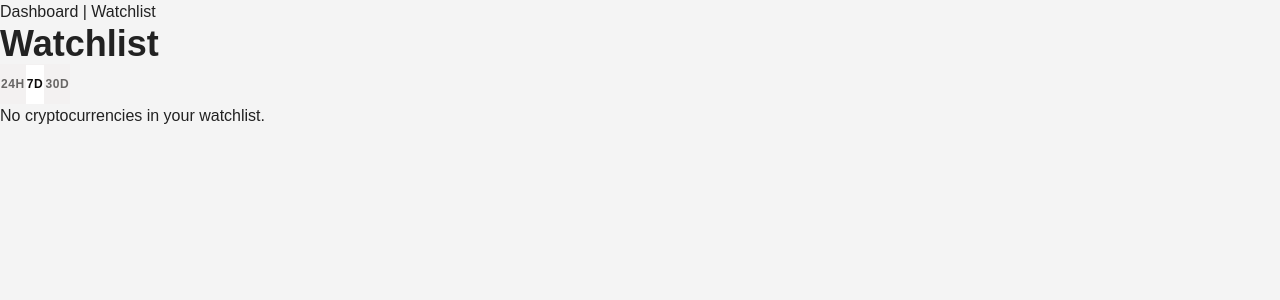
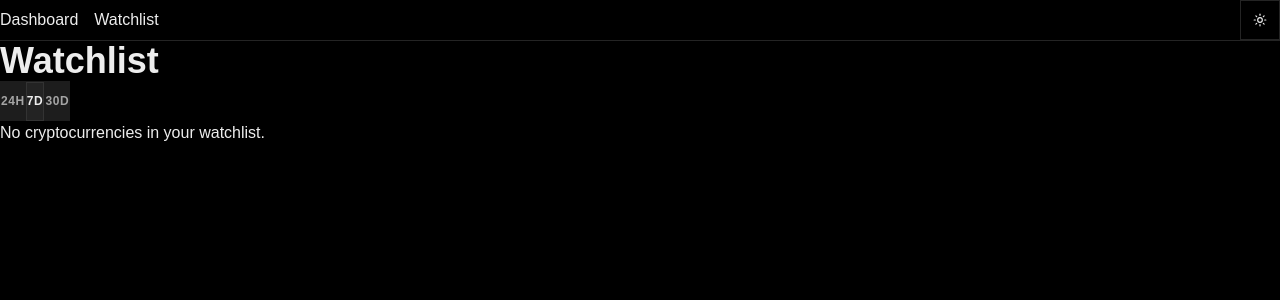
Before and after one commit to SplitFIN-ops/web_projekti, a React (Vite) app: page /watchlist in a window 1280 px wide. Shown: the top 300 px of the page. Built offline with nearby package versions, Linux system fonts and the light colour scheme.

Commit message:
Darkmode vaihtoehto lisätty

```diff
--- a/src/components/Navbar.jsx
+++ b/src/components/Navbar.jsx
@@ -1,11 +1,64 @@
 import { Link } from "react-router-dom";
+import { useState } from "react";
+
+import { Button } from "@/components/ui/button";
+import { Moon, Sun } from "lucide-react";
 
 function Navbar() {
+  const [darkMode, setDarkMode] = useState(() => {
+  const savedTheme = localStorage.getItem("theme");
+
+  if (savedTheme === "light") {
+  document.documentElement.classList.remove("dark");
+} else {
+  document.documentElement.classList.add("dark");
+}
+
+  return savedTheme ? savedTheme === "dark" : true;
+});
+
+  function toggleDarkMode() {
+    const isDark =
+      document.documentElement.classList.contains(
+        "dark"
+      );
+
+    if (isDark) {
+      document.documentElement.classList.remove(
+        "dark"
+      );
+      localStorage.setItem("theme", "light");
+    } else {
+      document.documentElement.classList.add(
+        "dark"
+      );
+      localStorage.setItem("theme", "dark");
+    }
+
+    setDarkMode(!isDark);
+  }
+
   return (
-    <nav>
-      <Link to="/">Dashboard</Link>
-      {" | "}
-      <Link to="/watchlist">Watchlist</Link>
+    <nav className="flex items-center justify-between p-4 border-b">
+      <div className="flex gap-4">
+        <Link to="/">Dashboard</Link>
+
+        <Link to="/watchlist">
+          Watchlist
+        </Link>
+      </div>
+
+      <Button
+        variant="outline"
+        size="icon"
+        onClick={toggleDarkMode}
+      >
+        {darkMode ? (
+          <Sun className="h-4 w-4" />
+        ) : (
+          <Moon className="h-4 w-4" />
+        )}
+      </Button>
     </nav>
   );
 }
--- a/src/main.jsx
+++ b/src/main.jsx
@@ -5,6 +5,8 @@ import { RouterProvider } from "react-router-dom";
 import router from "./router";
 import "./styles/App.css";
 
+document.documentElement.classList.add("dark");
+
 createRoot(document.getElementById("root")).render(
   <StrictMode>
     <RouterProvider router={router} />
--- a/src/pages/Watchlist.jsx
+++ b/src/pages/Watchlist.jsx
@@ -37,8 +37,8 @@ function Watchlist() {
   );
 
   const largestMarketCap =
-    coins.length > 0
-      ? [...coins].sort(
+    visibleCoins.length > 0
+      ? [...visibleCoins].sort(
           (a, b) =>
             b.market_data.market_cap.usd -
             a.market_data.market_cap.usd
--- a/src/styles/App.css
+++ b/src/styles/App.css
@@ -12,127 +12,170 @@
   box-sizing: border-box;
 }
 
-body {
-  font-family: Arial, sans-serif;
-  background-color: #f4f4f4;
-  color: #222;
-}
-
 a {
   text-decoration: none;
   color: inherit;
 }
 
 :root {
-  --background: oklch(1 0 0);
-  --foreground: oklch(0.147 0.004 49.3);
+  --background: oklch(0.9850 0 0);
+  --foreground: oklch(0.2050 0 0);
   --card: oklch(1 0 0);
-  --card-foreground: oklch(0.147 0.004 49.3);
+  --card-foreground: oklch(0.2050 0 0);
   --popover: oklch(1 0 0);
-  --popover-foreground: oklch(0.147 0.004 49.3);
-  --primary: oklch(0.214 0.009 43.1);
-  --primary-foreground: oklch(0.986 0.002 67.8);
-  --secondary: oklch(0.96 0.002 17.2);
-  --secondary-foreground: oklch(0.214 0.009 43.1);
-  --muted: oklch(0.96 0.002 17.2);
-  --muted-foreground: oklch(0.547 0.021 43.1);
-  --accent: oklch(0.96 0.002 17.2);
-  --accent-foreground: oklch(0.214 0.009 43.1);
-  --destructive: oklch(0.577 0.245 27.325);
-  --border: oklch(0.922 0.005 34.3);
-  --input: oklch(0.922 0.005 34.3);
-  --ring: oklch(0.714 0.014 41.2);
-  --chart-1: oklch(0.868 0.007 39.5);
-  --chart-2: oklch(0.547 0.021 43.1);
-  --chart-3: oklch(0.438 0.017 39.3);
-  --chart-4: oklch(0.367 0.016 35.7);
-  --chart-5: oklch(0.268 0.011 36.5);
-  --radius: 0.625rem;
-  --sidebar: oklch(0.986 0.002 67.8);
-  --sidebar-foreground: oklch(0.147 0.004 49.3);
-  --sidebar-primary: oklch(0.214 0.009 43.1);
-  --sidebar-primary-foreground: oklch(0.986 0.002 67.8);
-  --sidebar-accent: oklch(0.96 0.002 17.2);
-  --sidebar-accent-foreground: oklch(0.214 0.009 43.1);
-  --sidebar-border: oklch(0.922 0.005 34.3);
-  --sidebar-ring: oklch(0.714 0.014 41.2);
+  --popover-foreground: oklch(0.2050 0 0);
+  --primary: oklch(0.4600 0.2200 266);
+  --primary-foreground: oklch(0.9850 0 0);
+  --secondary: oklch(0.9400 0 0);
+  --secondary-foreground: oklch(0.2500 0 0);
+  --muted: oklch(0.9700 0 0);
+  --muted-foreground: oklch(0.4400 0 0);
+  --accent: oklch(0.9200 0.0400 272);
+  --accent-foreground: oklch(0.2100 0.0600 268);
+  --destructive: oklch(0.6300 0.1900 23.0300);
+  --destructive-foreground: oklch(0.9850 0 0);
+  --border: oklch(0.9200 0 0);
+  --input: oklch(0.9400 0 0);
+  --ring: oklch(0.4600 0.2200 266);
+  --chart-1: oklch(0.9200 0.0400 272);
+  --chart-2: oklch(0.7500 0.1300 269);
+  --chart-3: oklch(0.4600 0.2200 266);
+  --chart-4: oklch(0.4200 0.1500 266);
+  --chart-5: oklch(0.2100 0.0600 268);
+  --sidebar: oklch(0.9850 0 0);
+  --sidebar-foreground: oklch(0.2050 0 0);
+  --sidebar-primary: oklch(0.4600 0.2200 266);
+  --sidebar-primary-foreground: oklch(0.9850 0 0);
+  --sidebar-accent: oklch(0.9200 0.0400 272);
+  --sidebar-accent-foreground: oklch(0.2100 0.0600 268);
+  --sidebar-border: oklch(0.9200 0 0);
+  --sidebar-ring: oklch(0.4600 0.2200 266);
+  --font-sans: Geist, sans-serif;
+  --font-serif: Noto Serif Georgian, ui-serif, serif;
+  --font-mono: Geist Mono, monospace;
+  --radius: 0.5rem;
+  --shadow-x: 0.25px;
+  --shadow-y: 1px;
+  --shadow-blur: 3px;
+  --shadow-spread: 0px;
+  --shadow-opacity: 0.15;
+  --shadow-color: oklch(0.2571 0.1161 272.24);
+  --shadow-2xs: 0.25px 1px 3px 0px hsl(236.5829 64.2250% 21.4383% / 0.07);
+  --shadow-xs: 0.25px 1px 3px 0px hsl(236.5829 64.2250% 21.4383% / 0.07);
+  --shadow-sm: 0.25px 1px 3px 0px hsl(236.5829 64.2250% 21.4383% / 0.15), 0.25px 1px 2px -1px hsl(236.5829 64.2250% 21.4383% / 0.15);
+  --shadow: 0.25px 1px 3px 0px hsl(236.5829 64.2250% 21.4383% / 0.15), 0.25px 1px 2px -1px hsl(236.5829 64.2250% 21.4383% / 0.15);
+  --shadow-md: 0.25px 1px 3px 0px hsl(236.5829 64.2250% 21.4383% / 0.15), 0.25px 2px 4px -1px hsl(236.5829 64.2250% 21.4383% / 0.15);
+  --shadow-lg: 0.25px 1px 3px 0px hsl(236.5829 64.2250% 21.4383% / 0.15), 0.25px 4px 6px -1px hsl(236.5829 64.2250% 21.4383% / 0.15);
+  --shadow-xl: 0.25px 1px 3px 0px hsl(236.5829 64.2250% 21.4383% / 0.15), 0.25px 8px 10px -1px hsl(236.5829 64.2250% 21.4383% / 0.15);
+  --shadow-2xl: 0.25px 1px 3px 0px hsl(236.5829 64.2250% 21.4383% / 0.38);
+  --tracking-normal: 0em;
+  --spacing: 0.25rem;
 }
 
 .dark {
-  --background: oklch(0.147 0.004 49.3);
-  --foreground: oklch(0.986 0.002 67.8);
-  --card: oklch(0.214 0.009 43.1);
-  --card-foreground: oklch(0.986 0.002 67.8);
-  --popover: oklch(0.214 0.009 43.1);
-  --popover-foreground: oklch(0.986 0.002 67.8);
-  --primary: oklch(0.922 0.005 34.3);
-  --primary-foreground: oklch(0.214 0.009 43.1);
-  --secondary: oklch(0.268 0.011 36.5);
-  --secondary-foreground: oklch(0.986 0.002 67.8);
-  --muted: oklch(0.268 0.011 36.5);
-  --muted-foreground: oklch(0.714 0.014 41.2);
-  --accent: oklch(0.268 0.011 36.5);
-  --accent-foreground: oklch(0.986 0.002 67.8);
-  --destructive: oklch(0.704 0.191 22.216);
-  --border: oklch(1 0 0 / 10%);
-  --input: oklch(1 0 0 / 15%);
-  --ring: oklch(0.547 0.021 43.1);
-  --chart-1: oklch(0.868 0.007 39.5);
-  --chart-2: oklch(0.547 0.021 43.1);
-  --chart-3: oklch(0.438 0.017 39.3);
-  --chart-4: oklch(0.367 0.016 35.7);
-  --chart-5: oklch(0.268 0.011 36.5);
-  --sidebar: oklch(0.214 0.009 43.1);
-  --sidebar-foreground: oklch(0.986 0.002 67.8);
-  --sidebar-primary: oklch(0.488 0.243 264.376);
-  --sidebar-primary-foreground: oklch(0.986 0.002 67.8);
-  --sidebar-accent: oklch(0.268 0.011 36.5);
-  --sidebar-accent-foreground: oklch(0.986 0.002 67.8);
-  --sidebar-border: oklch(1 0 0 / 10%);
-  --sidebar-ring: oklch(0.547 0.021 43.1);
+  --background: oklch(0 0 0);
+  --foreground: oklch(0.9460 0 0);
+  --card: oklch(0.1450 0 0);
+  --card-foreground: oklch(0.9460 0 0);
+  --popover: oklch(0.1450 0 0);
+  --popover-foreground: oklch(0.9460 0 0);
+  --primary: oklch(0.4600 0.2200 266);
+  --primary-foreground: oklch(0.9850 0 0);
+  --secondary: oklch(0.2500 0 0);
+  --secondary-foreground: oklch(0.9400 0 0);
+  --muted: oklch(0.2300 0 0);
+  --muted-foreground: oklch(0.7200 0 0);
+  --accent: oklch(0.3200 0 0);
+  --accent-foreground: oklch(0.9200 0.0400 272);
+  --destructive: oklch(0.6900 0.2000 23.9100);
+  --destructive-foreground: oklch(0.9850 0 0);
+  --border: oklch(0.2600 0 0);
+  --input: oklch(0.3200 0 0);
+  --ring: oklch(0.4600 0.2200 266);
+  --chart-1: oklch(0.2100 0.0600 268);
+  --chart-2: oklch(0.4200 0.1500 266);
+  --chart-3: oklch(0.4600 0.2200 266);
+  --chart-4: oklch(0.7500 0.1300 269);
+  --chart-5: oklch(0.9200 0.0400 272);
+  --sidebar: oklch(0 0 0);
+  --sidebar-foreground: oklch(0.9460 0 0);
+  --sidebar-primary: oklch(0.4600 0.2200 266);
+  --sidebar-primary-foreground: oklch(0.9850 0 0);
+  --sidebar-accent: oklch(0.3200 0 0);
+  --sidebar-accent-foreground: oklch(0.9200 0.0400 272);
+  --sidebar-border: oklch(0.2600 0 0);
+  --sidebar-ring: oklch(0.4600 0.2200 266);
+  --font-sans: Geist, sans-serif;
+  --font-serif: Noto Serif Georgian, ui-serif, serif;
+  --font-mono: Geist Mono, monospace;
+  --radius: 0.5rem;
+  --shadow-x: 0.25px;
+  --shadow-y: 1px;
+  --shadow-blur: 3px;
+  --shadow-spread: 0px;
+  --shadow-opacity: 0.15;
+  --shadow-color: oklch(0.2571 0.1161 272.24);
+  --shadow-2xs: 0.25px 1px 3px 0px hsl(236.5829 64.2250% 21.4383% / 0.07);
+  --shadow-xs: 0.25px 1px 3px 0px hsl(236.5829 64.2250% 21.4383% / 0.07);
+  --shadow-sm: 0.25px 1px 3px 0px hsl(236.5829 64.2250% 21.4383% / 0.15), 0.25px 1px 2px -1px hsl(236.5829 64.2250% 21.4383% / 0.15);
+  --shadow: 0.25px 1px 3px 0px hsl(236.5829 64.2250% 21.4383% / 0.15), 0.25px 1px 2px -1px hsl(236.5829 64.2250% 21.4383% / 0.15);
+  --shadow-md: 0.25px 1px 3px 0px hsl(236.5829 64.2250% 21.4383% / 0.15), 0.25px 2px 4px -1px hsl(236.5829 64.2250% 21.4383% / 0.15);
+  --shadow-lg: 0.25px 1px 3px 0px hsl(236.5829 64.2250% 21.4383% / 0.15), 0.25px 4px 6px -1px hsl(236.5829 64.2250% 21.4383% / 0.15);
+  --shadow-xl: 0.25px 1px 3px 0px hsl(236.5829 64.2250% 21.4383% / 0.15), 0.25px 8px 10px -1px hsl(236.5829 64.2250% 21.4383% / 0.15);
+  --shadow-2xl: 0.25px 1px 3px 0px hsl(236.5829 64.2250% 21.4383% / 0.38);
 }
 
 @theme inline {
-  --font-sans: 'Noto Sans Variable', sans-serif;
-  --font-heading: 'Playfair Display Variable', serif;
+  --color-background: var(--background);
+  --color-foreground: var(--foreground);
+  --color-card: var(--card);
+  --color-card-foreground: var(--card-foreground);
+  --color-popover: var(--popover);
+  --color-popover-foreground: var(--popover-foreground);
+  --color-primary: var(--primary);
+  --color-primary-foreground: var(--primary-foreground);
+  --color-secondary: var(--secondary);
+  --color-secondary-foreground: var(--secondary-foreground);
+  --color-muted: var(--muted);
+  --color-muted-foreground: var(--muted-foreground);
+  --color-accent: var(--accent);
+  --color-accent-foreground: var(--accent-foreground);
+  --color-destructive: var(--destructive);
+  --color-destructive-foreground: var(--destructive-foreground);
+  --color-border: var(--border);
+  --color-input: var(--input);
+  --color-ring: var(--ring);
+  --color-chart-1: var(--chart-1);
+  --color-chart-2: var(--chart-2);
+  --color-chart-3: var(--chart-3);
+  --color-chart-4: var(--chart-4);
+  --color-chart-5: var(--chart-5);
+  --color-sidebar: var(--sidebar);
+  --color-sidebar-foreground: var(--sidebar-foreground);
+  --color-sidebar-primary: var(--sidebar-primary);
+  --color-sidebar-primary-foreground: var(--sidebar-primary-foreground);
+  --color-sidebar-accent: var(--sidebar-accent);
+  --color-sidebar-accent-foreground: var(--sidebar-accent-foreground);
+  --color-sidebar-border: var(--sidebar-border);
   --color-sidebar-ring: var(--sidebar-ring);
-  --color-sidebar-border: var(--sidebar-border);
-  --color-sidebar-accent-foreground: var(--sidebar-accent-foreground);
-  --color-sidebar-accent: var(--sidebar-accent);
-  --color-sidebar-primary-foreground: var(--sidebar-primary-foreground);
-  --color-sidebar-primary: var(--sidebar-primary);
-  --color-sidebar-foreground: var(--sidebar-foreground);
-  --color-sidebar: var(--sidebar);
-  --color-chart-5: var(--chart-5);
-  --color-chart-4: var(--chart-4);
-  --color-chart-3: var(--chart-3);
-  --color-chart-2: var(--chart-2);
-  --color-chart-1: var(--chart-1);
-  --color-ring: var(--ring);
-  --color-input: var(--input);
-  --color-border: var(--border);
-  --color-destructive: var(--destructive);
-  --color-accent-foreground: var(--accent-foreground);
-  --color-accent: var(--accent);
-  --color-muted-foreground: var(--muted-foreground);
-  --color-muted: var(--muted);
-  --color-secondary-foreground: var(--secondary-foreground);
-  --color-secondary: var(--secondary);
-  --color-primary-foreground: var(--primary-foreground);
-  --color-primary: var(--primary);
-  --color-popover-foreground: var(--popover-foreground);
-  --color-popover: var(--popover);
-  --color-card-foreground: var(--card-foreground);
-  --color-card: var(--card);
-  --color-foreground: var(--foreground);
-  --color-background: var(--background);
-  --radius-sm: calc(var(--radius) * 0.6);
-  --radius-md: calc(var(--radius) * 0.8);
+
+  --font-sans: var(--font-sans);
+  --font-mono: var(--font-mono);
+  --font-serif: var(--font-serif);
+
+  --radius-sm: calc(var(--radius) - 4px);
+  --radius-md: calc(var(--radius) - 2px);
   --radius-lg: var(--radius);
-  --radius-xl: calc(var(--radius) * 1.4);
-  --radius-2xl: calc(var(--radius) * 1.8);
-  --radius-3xl: calc(var(--radius) * 2.2);
-  --radius-4xl: calc(var(--radius) * 2.6);
+  --radius-xl: calc(var(--radius) + 4px);
+
+  --shadow-2xs: var(--shadow-2xs);
+  --shadow-xs: var(--shadow-xs);
+  --shadow-sm: var(--shadow-sm);
+  --shadow: var(--shadow);
+  --shadow-md: var(--shadow-md);
+  --shadow-lg: var(--shadow-lg);
+  --shadow-xl: var(--shadow-xl);
+  --shadow-2xl: var(--shadow-2xl);
 }
 
 @layer base {
@@ -142,7 +185,4 @@ a {
   body {
     @apply bg-background text-foreground;
   }
-  html {
-    @apply font-sans;
-  }
 }
```
